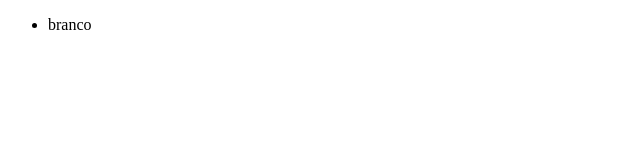
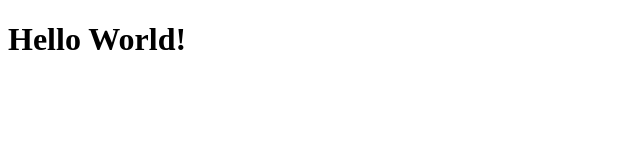
Before and after one commit to 14lucas-mendes/minha_pagina, a plain HTML site: page index.html in a window 1280 px wide. Shown: the whole page, without its empty margins (0-640 px from the left). Drawn offline with Linux system fonts and the light colour scheme.

Commit message:
create index.html

```diff
--- a/index.html
+++ b/index.html
@@ -6,10 +6,6 @@
   <title>MMy Project</title>
 </head>
 <body>
-  <ul>
-    <li>
-      branco
-    </li>
-  </ul>
+  <h1>Hello World!</h1>
 </body>
 </html>
```
